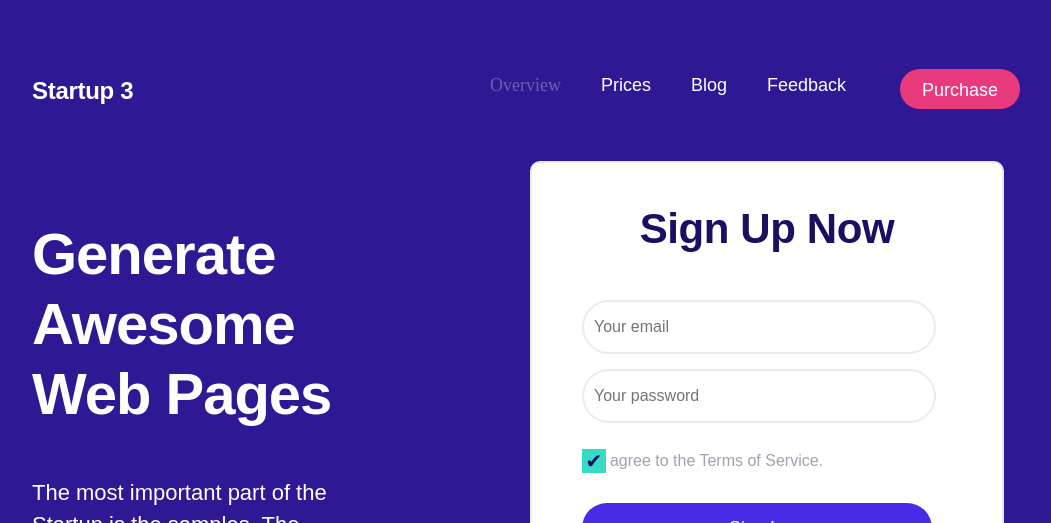
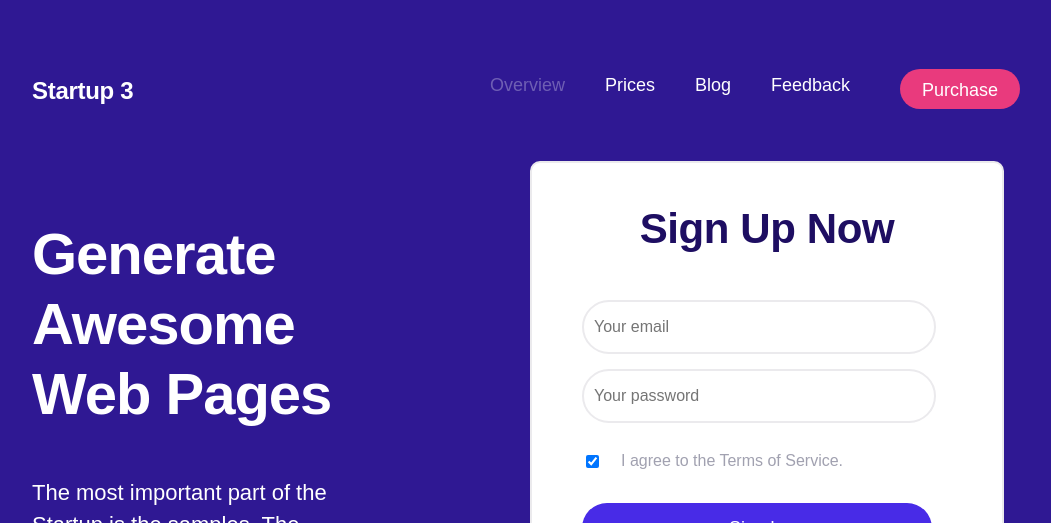
Before and after one commit to artitilekar/Hero_frontPage, a plain HTML site: page index.html in a window 1280 px wide. Shown: the top 523 px of the page, without its empty margins (191-1242 px from the left). Drawn offline with Linux system fonts and the light colour scheme.

Commit message:
Update index.html

```diff
--- a/index.html
+++ b/index.html
@@ -7,14 +7,13 @@
     <link rel="stylesheet" type="text/css" href="style.css" />
   </head>
   <body>
-
     <header>
       <div class="logo">
         <span>Startup 3</span>
       </div>
       <nav class="menu">
         <ul>
-          <li class="menu-item">Overview</li>
+          <li class="menu-item"><a href="#">Overview</a></li>
           <li><a href="#">Prices</a></li>
           <li><a href="#">Blog</a></li>
           <li><a href="#">Feedback</a></li>
@@ -48,9 +47,8 @@
         />
 
         <div class="checkbox-container">
-          <div class="check-icon">
-            <div class="check-mark">&#10004;</div>
-          </div>
+          <input type="checkbox" class="checkbox" id="terms-checkbox" checked />
+
           <label for="terms-checkbox" class="checkbox-label"
             >I agree to the Terms of Service.</label
           >
```
